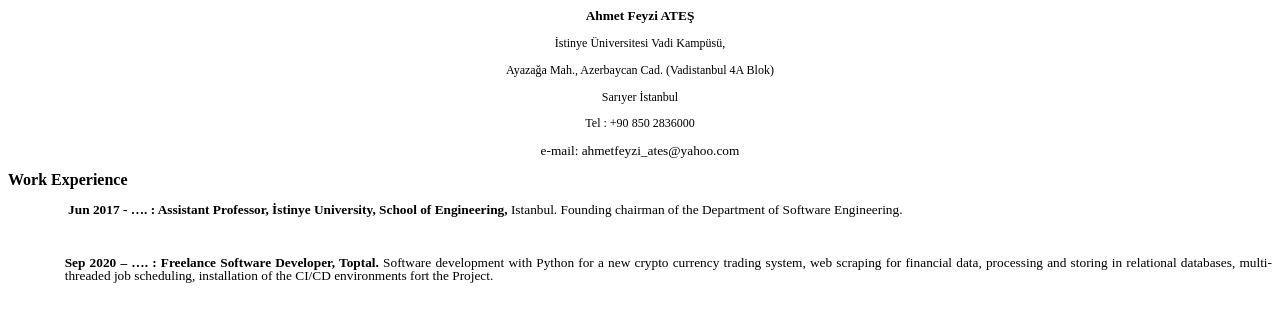
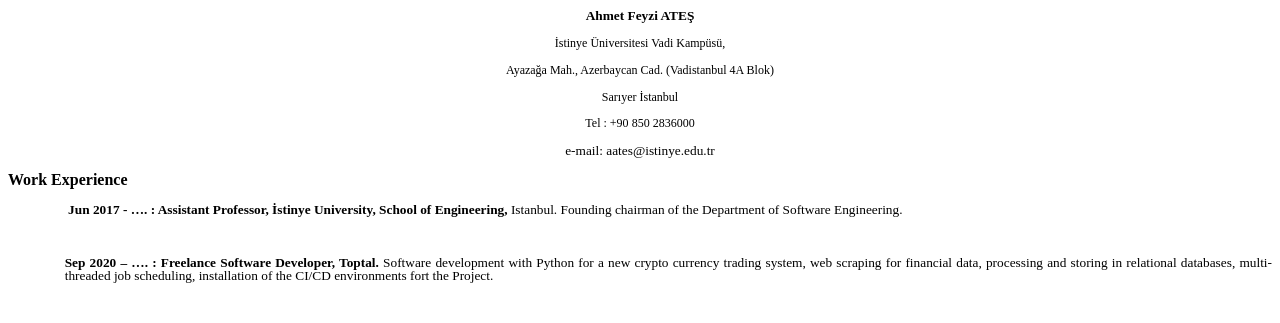
Before and after one commit to ahmetfeyziates/ahmetfeyziates.github.io, a Jekyll site: the page cv/index.html, which Jekyll copies as it is, in a window 1280 px wide and 900 px high. Shown: the top 323 px of the window. Built offline with Jekyll 4.4.1, drawn with Linux system fonts in a browser that asks for light colours.

Commit message:
Update index.html

```diff
--- a/cv/index.html
+++ b/cv/index.html
@@ -45,7 +45,7 @@
 </span></font><font color="#000000"><font size="2" style="font-size: 9pt"><span lang="en-US">2836000</span></font></font></p>
 <p class="western" align="center" style="margin-bottom: 0cm; line-height: 100%">
 <font size="2" style="font-size: 10pt">e-mail:
-</font><font color="#000000"><font size="2" style="font-size: 10pt"><span lang="tr-TR">ahmetfeyzi_ates</span></font></font><font size="2" style="font-size: 10pt">@</font><font color="#000000"><font size="2" style="font-size: 10pt"><span lang="tr-TR">yahoo.com</span></font></font></p>
+</font><font color="#000000"><font size="2" style="font-size: 10pt"><span lang="tr-TR">aates</span></font></font><font size="2" style="font-size: 10pt">@</font><font color="#000000"><font size="2" style="font-size: 10pt"><span lang="tr-TR">istinye.edu.tr</span></font></font></p>
 <p lang="en-US" align="justify" style="margin-left: 1.59cm; text-indent: -2.29cm; margin-bottom: 0cm; line-height: 100%; page-break-after: avoid">
 </p>
 <!p lang="en-US" align="justify" style="margin-left: 1.59cm; text-indent: -2.29cm; margin-bottom: 0cm; line-height: 100%; page-break-after: avoid">
```
